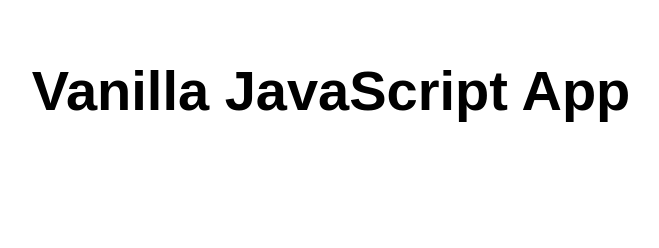
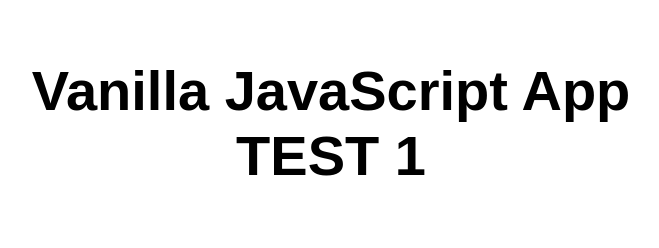
Before and after one commit to pavol-barci/staticwebtest, a plain HTML site: page index.html in a window 1280 px wide. Shown: the whole page, without its empty margins (309-968 px from the left). Drawn offline with Linux system fonts and the light colour scheme.

Commit message:
Update index.html

```diff
--- a/index.html
+++ b/index.html
@@ -10,7 +10,7 @@
 
 <body>
   <main>
-    <h1>Vanilla JavaScript App</h1>
+    <h1>Vanilla JavaScript App TEST 1</h1>
   </main>
 </body>
 
```
